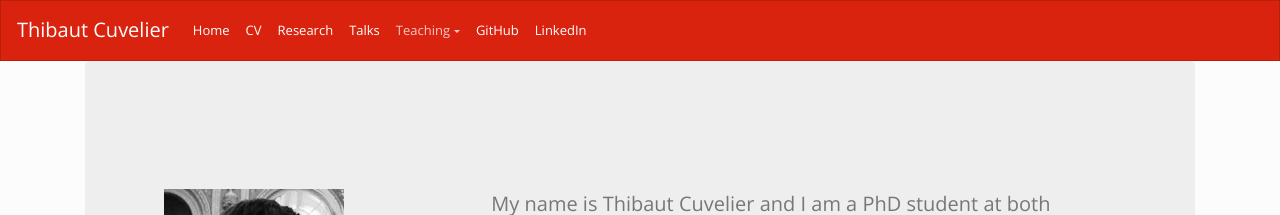
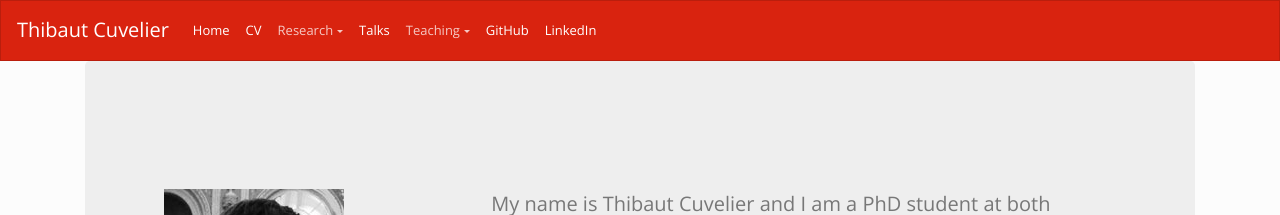
Before and after one commit to dourouc05/dourouc05.github.io, a Jekyll site: the page built from index.md, in a window 1280 px wide. Shown: the top 215 px of the page. Built offline with Jekyll 4.4.1, drawn with Linux system fonts in a browser that asks for light colours; our own code applies the rules of GitHub Pages for plain Markdown files; a script that is not in the unit is left out.

Commit message:
Update default.html

```diff
--- a/_layouts/default.html
+++ b/_layouts/default.html
@@ -36,7 +36,13 @@
           <ul class="navbar-nav mr-auto">
               <li class="nav-item"><a class="nav-link active" href="/">Home</a></li>
               <li class="nav-item"><a class="nav-link active" href="/files/CV.pdf">CV</a></li>
-              <li class="nav-item"><a class="nav-link active" href="/research">Research</a></li>
+              <li class="nav-item dropdown">
+                <a class="nav-link dropdown-toggle" href="/research" id="dropdown-research" data-toggle="dropdown" aria-haspopup="true" aria-expanded="false">Research</a>
+                <div class="dropdown-menu" aria-labelledby="dropdown-research">
+                  <a class="dropdown-item" href="/research#teaching-material">Talks</a>
+                  <a class="dropdown-item" href="/research#teaching-material">Posters</a>
+                </div>
+              </li>
               <li class="nav-item"><a class="nav-link active" href="/talks">Talks</a></li>
               <li class="nav-item dropdown">
                 <a class="nav-link dropdown-toggle" href="/teaching" id="dropdown-teaching" data-toggle="dropdown" aria-haspopup="true" aria-expanded="false">Teaching</a>
```
